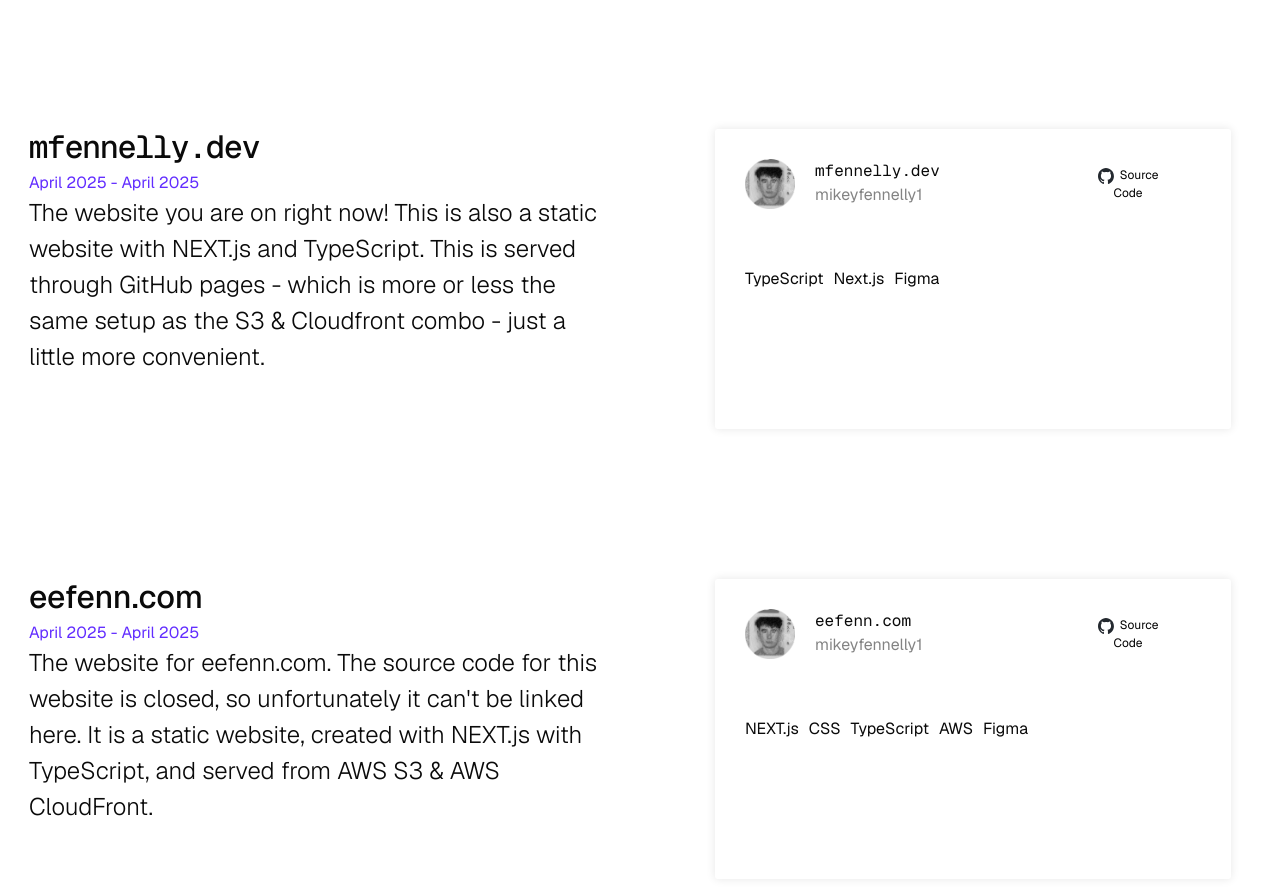
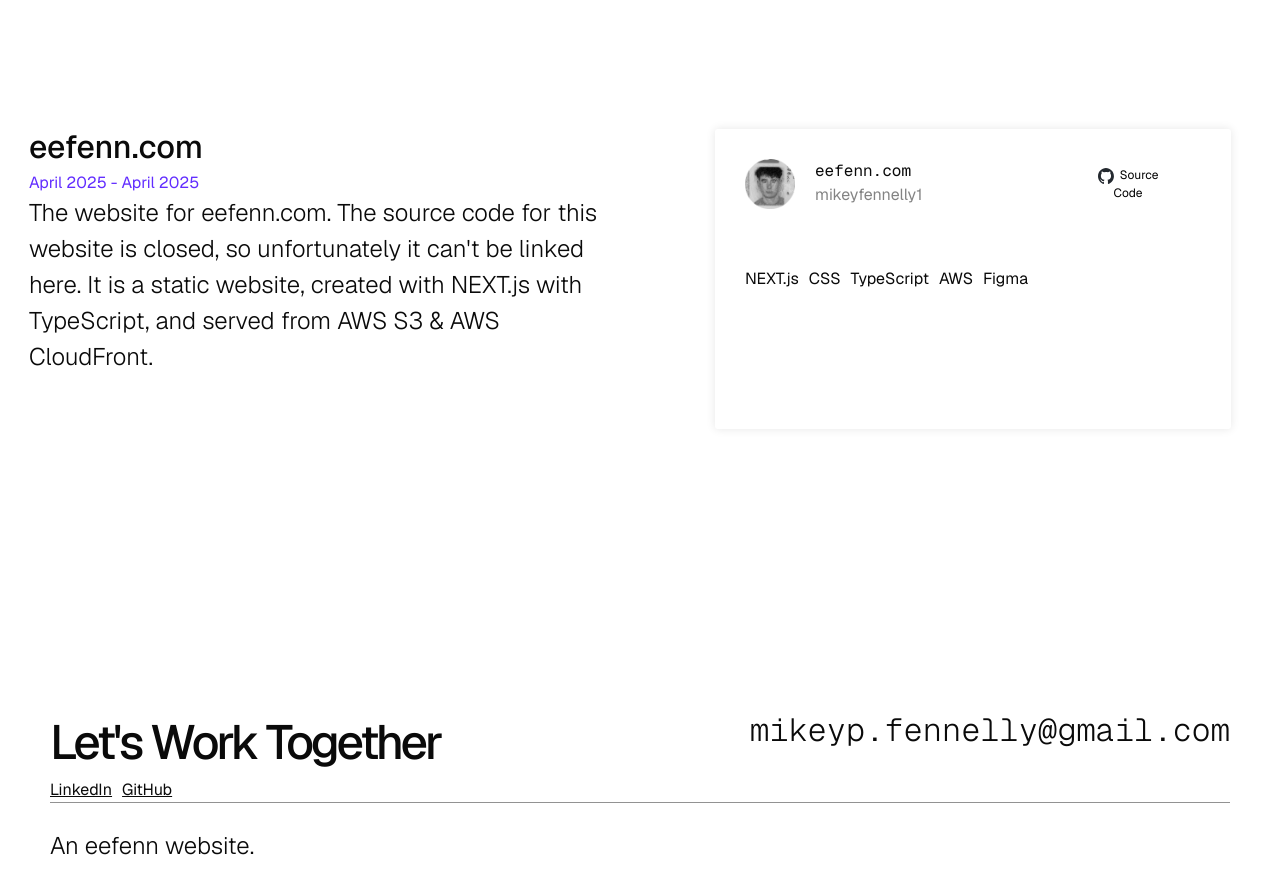
Before and after one commit to mikeyfennelly1/mfennelly.dev, a Next.js app: page /product in a window 1280 px wide. Shown: the part 1200-2093 px from the top of the page. Built offline with nearby package versions, Linux system fonts and the light colour scheme.

Commit message:
remove mfennelly.dev

```diff
--- a/src/app/product/page.tsx
+++ b/src/app/product/page.tsx
@@ -34,21 +34,6 @@ const ProductMockups: SoftwareProjectInterface[] = [
             repoName: "points-lab",
             description: "Source for my personal website\n",
             repoURL: "https://github.com/mikeyfennelly1/points-lab",
-        }
-    },
-    {
-        project: {
-            projectName: "mfennelly.dev",
-            projectBrief: "The website you are on right now! This is also a static website with NEXT.js and TypeScript. This is served through GitHub pages - which is more or less the same setup as the S3 & Cloudfront combo - just a little more convenient.",
-            projectSourceCodeLink: "https://github.com/mikeyfennelly1/mfennelly.dev",
-            technologies: ["TypeScript", "Next.js", "Figma"],
-            startDate: "April 2025",
-            endDate: "April 2025"
-        },
-        repo: {
-            repoName: "mfennelly.dev",
-            description: "Source for my personal website\n",
-            repoURL: "https://github.com/mikeyfennelly1/mfennelly.dev",
         }
     },
     {
```
